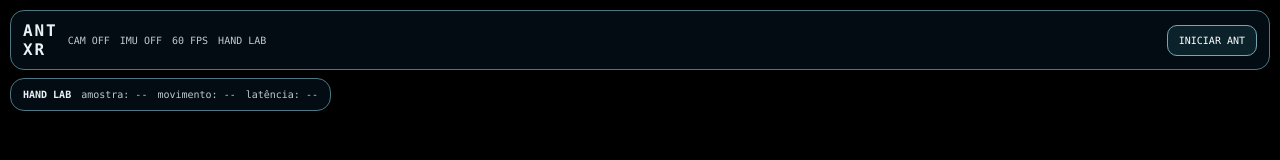
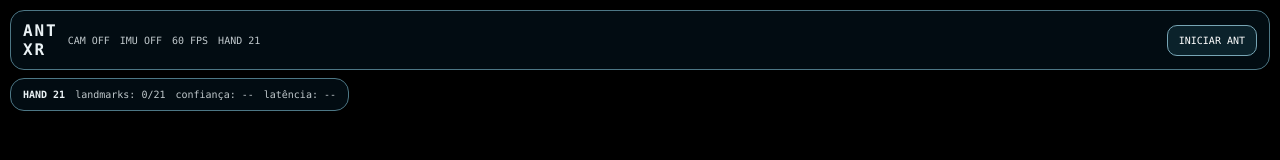
Before and after one commit to wallissonghost-code/Ant, a plain HTML site: page index.html in a window 1280 px wide. Shown: the top 160 px of the page. Drawn offline with Linux system fonts and the light colour scheme.

Commit message:
Ant Hand 21: prepare index.html

```diff
--- a/index.html
+++ b/index.html
@@ -1 +1 @@
-<!doctype html><html lang="pt-BR"><head><meta charset="utf-8"><meta name="viewport" content="width=device-width,initial-scale=1,viewport-fit=cover,user-scalable=no"><meta name="theme-color" content="#000"><title>Ant XR</title><link rel="stylesheet" href="/app/web/ant.css"></head><body><video id="camera" playsinline muted></video><canvas id="overlay"></canvas><div id="hud"><b>ANT<br>XR</b><span id="cam">CAM OFF</span><span id="imu">IMU OFF</span><span id="fps">0 FPS</span><span id="hand">HAND LAB</span><button id="start">INICIAR ANT</button><button id="center" hidden>RECENTRALIZAR</button></div><div id="status">Pipeline local de câmera, IMU e laboratório de mão.</div><div id="lab"><b>HAND LAB</b><span id="sample">amostra: --</span><span id="motion">movimento: --</span><span id="latency">latência: --</span></div><script type="module" src="/app/web/ant.js"></script></body></html>
+<!doctype html><html lang="pt-BR"><head><meta charset="utf-8"><meta name="viewport" content="width=device-width,initial-scale=1,viewport-fit=cover,user-scalable=no"><meta name="theme-color" content="#000"><title>Ant XR</title><link rel="stylesheet" href="/app/web/ant.css"></head><body><video id="camera" playsinline muted></video><canvas id="overlay"></canvas><div id="hud"><b>ANT<br>XR</b><span id="cam">CAM OFF</span><span id="imu">IMU OFF</span><span id="fps">0 FPS</span><span id="hand">HAND 21</span><button id="start">INICIAR ANT</button><button id="center" hidden>RECENTRALIZAR</button></div><div id="status">Pipeline local de câmera, IMU e laboratório de mão.</div><div id="lab"><b>HAND 21</b><span id="sample">landmarks: 0/21</span><span id="motion">confiança: --</span><span id="latency">latência: --</span></div><script type="module" src="/app/web/ant.js"></script></body></html>
```
